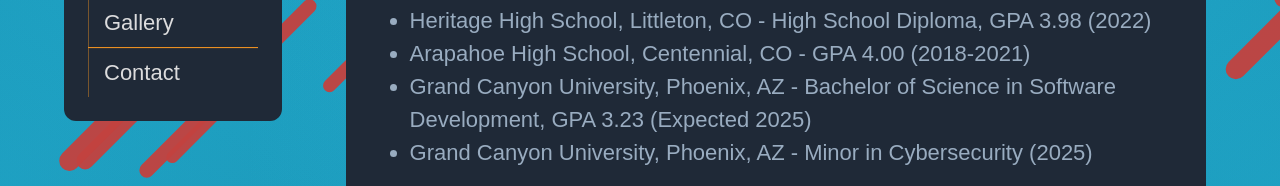
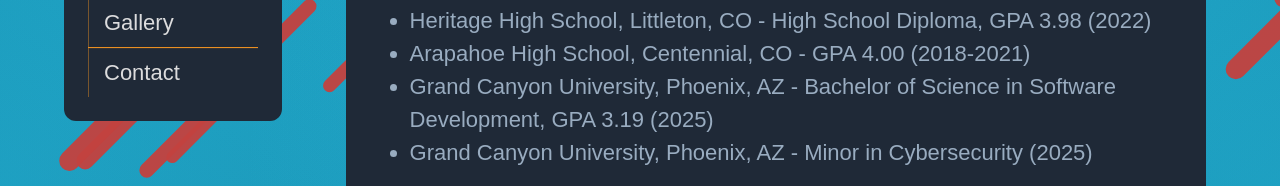
Before and after one commit to A-Mack27/Andrew-Mack-Resume, a React (Vite) app: page / in a window 1280 px wide. Both pictures are taken after a click on the button "Experience". Shown: the part 612-798 px from the top of the page. Built offline with nearby package versions, Linux system fonts and the light colour scheme.

Commit message:
Updated grad info again

```diff
--- a/src/pages/Experience.tsx
+++ b/src/pages/Experience.tsx
@@ -14,7 +14,7 @@
       <ul className="content-list mb-4">
         <li>Heritage High School, Littleton, CO - High School Diploma, GPA 3.98 (2022)</li>
         <li>Arapahoe High School, Centennial, CO - GPA 4.00 (2018-2021)</li>
-        <li>Grand Canyon University, Phoenix, AZ - Bachelor of Science in Software Development, GPA 3.23 (Expected 2025)</li>
+        <li>Grand Canyon University, Phoenix, AZ - Bachelor of Science in Software Development, GPA 3.19 (2025)</li>
         <li>Grand Canyon University, Phoenix, AZ - Minor in Cybersecurity (2025)</li>
       </ul>
       <h2 className="mt-4">Work Experience</h2>
```
